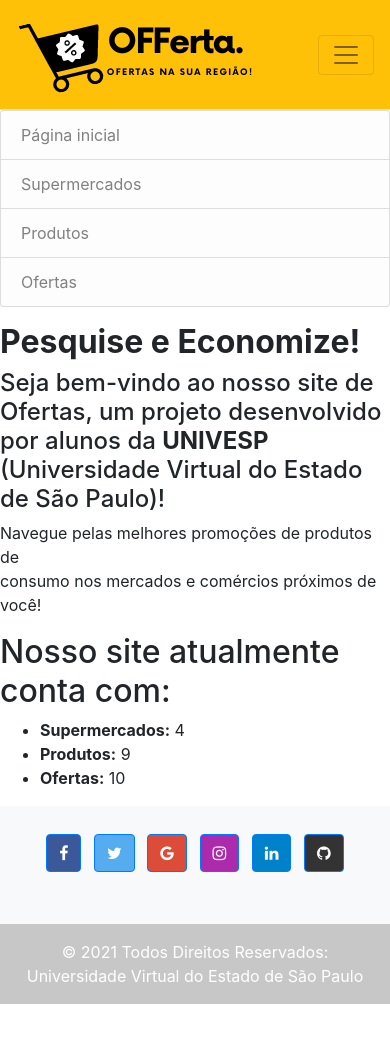
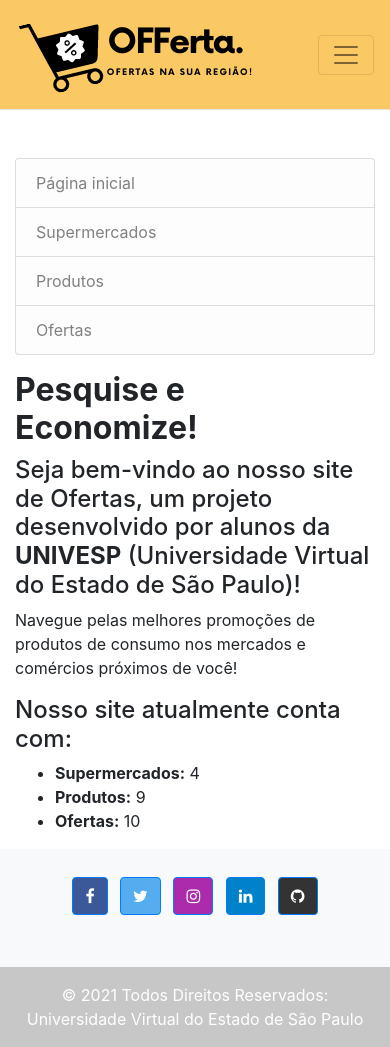
Before and after one commit to alunos2020pi/Projeto-Integrador, a Django app: page /ofertas/ in a window 390 px wide. Before the commit the page ends 1004 px from the top, so only its background shows below. Run offline with Django 3.2, Linux system fonts and the light colour scheme; data comes from the database, SQL or seed files in the repository; some libraries are stand-ins or nearby versions.

Commit message:
Ajuste do botão toggle, e visualização no celular. Ajustes na navbar e otimização da página inicial. Adição dos links no footer.

```diff
--- a/ofertas/templates/base_generic.html
+++ b/ofertas/templates/base_generic.html
@@ -4,6 +4,10 @@
   {% block title %}<title>OFFerta</title>{% endblock %}
   <meta charset="utf-8">
   <meta name="viewport" content="width=device-width, initial-scale=1, shrink-to-fit=no">
+  <script src="https://cdn.jsdelivr.net/npm/bootstrap@5.1.3/dist/js/bootstrap.bundle.min.js" integrity="sha384-ka7Sk0Gln4gmtz2MlQnikT1wXgYsOg+OMhuP+IlRH9sENBO0LRn5q+8nbTov4+1p" crossorigin="anonymous"></script>
+  <script src="https://code.jquery.com/jquery-3.3.1.slim.min.js" integrity="sha384-q8i/X+965DzO0rT7abK41JStQIAqVgRVzpbzo5smXKp4YfRvH+8abtTE1Pi6jizo" crossorigin="anonymous"></script>
+  <script src="https://cdnjs.cloudflare.com/ajax/libs/popper.js/1.14.3/umd/popper.min.js" integrity="sha384-ZMP7rVo3mIykV+2+9J3UJ46jBk0WLaUAdn689aCwoqbBJiSnjAK/l8WvCWPIPm49" crossorigin="anonymous"></script>
+  <script src="https://stackpath.bootstrapcdn.com/bootstrap/4.1.3/js/bootstrap.min.js" integrity="sha384-ChfqqxuZUCnJSK3+MXmPNIyE6ZbWh2IMqE241rYiqJxyMiZ6OW/JmZQ5stwEULTy" crossorigin="anonymous"></script>
   <link rel="stylesheet" href="https://cdn.jsdelivr.net/npm/bootstrap@4.5.3/dist/css/bootstrap.min.css"
         integrity="sha384-TX8t27EcRE3e/ihU7zmQxVncDAy5uIKz4rEkgIXeMed4M0jlfIDPvg6uqKI2xXr2" crossorigin="anonymous">
 
@@ -12,18 +16,19 @@
 
 <!-- Add additional CSS in static file -->
   {% load static %}
-
-  <link rel="stylesheet" href="{% static 'css/styles.css' %}">
   <script type="text/javascript" src="{% static 'scripts/jquery-3.6.0.min.js' %}"></script>
   <script type="text/javascript" src="{% static 'scripts/script.js' %}"></script>
+  <link rel="stylesheet" href="{% static 'css/styles.css' %}">
+
 </head>
 <body class="d-flex flex-column min-vh-100">
 
-  <nav class="navbar navbar-expand-lg sticky-top py-lg-0 border-bottom navbar-light bg-warning">
-        <div class="container">
+  <nav class="navbar navbar-expand-lg sticky-top border-bottom navbar-light mb-5" style="background-color: #FBC964;">
+    <div class="container-fluid">
         <a href="{% url 'index' %}" class="navbar-brand">
             <img src="{% static '/img/icons/logo_navbar.png' %}"  class="d-inline-block align-self-top" alt="">
         </a>
+
         <button class="navbar-toggler" data-toggle="collapse" data-target="#navbarCollapse">
             <span class="navbar-toggler-icon"> </span>
         </button>
@@ -39,7 +44,7 @@
         </div>
     </div>
   </nav>
-
+  <div class="container-fluid">
     <div class="row">
       {% block sidebar %}
         <div class="col-lg-3">
@@ -63,7 +68,7 @@
             </ul>
         </div>
 	   {% endblock %}
-      <div class="col-sm-9 ">{% block content %}{% endblock %}</div>
+      <div class="col-sm-5">{% block content %}{% endblock %}</div>
     </div>
   </div>
 
@@ -75,34 +80,25 @@
           <a
             class="btn btn-primary btn-floating m-1"
             style="background-color: #3b5998;"
-            href="#!"
+            href="https://pt-br.facebook.com/univespoficial/"
             role="button"
-            ><i class="fa fa-facebook-f"></i
+            ><i class="fa fa-facebook"></i
           ></a>
 
           <!-- Twitter -->
           <a
             class="btn btn-primary btn-floating m-1"
             style="background-color: #55acee;"
-            href="#!"
+            href="https://twitter.com/univespoficial"
             role="button"
             ><i class="fa fa-twitter"></i
-          ></a>
-
-          <!-- Google -->
-          <a
-            class="btn btn-primary btn-floating m-1"
-            style="background-color: #dd4b39;"
-            href="#!"
-            role="button"
-            ><i class="fa fa-google"></i
           ></a>
 
           <!-- Instagram -->
           <a
             class="btn btn-primary btn-floating m-1"
             style="background-color: #ac2bac;"
-            href="#!"
+            href="https://www.instagram.com/univespoficial/?hl=pt-br"
             role="button"
             ><i class="fa fa-instagram"></i
           ></a>
@@ -111,7 +107,7 @@
           <a
             class="btn btn-primary btn-floating m-1"
             style="background-color: #0082ca;"
-            href="#!"
+            href="https://www.linkedin.com/school/univespoficial/"
             role="button"
             ><i class="fa fa-linkedin"></i
           ></a>
@@ -119,7 +115,7 @@
           <a
             class="btn btn-primary btn-floating m-1"
             style="background-color: #333333;"
-            href="#!"
+            href="https://github.com/alunos2020pi/Projeto-Integrador"
             role="button"
             ><i class="fa fa-github"></i
           ></a>
--- a/ofertas/templates/index.html
+++ b/ofertas/templates/index.html
@@ -3,8 +3,8 @@
 {% block content %}
   <h2><b>Pesquise e Economize!</b></h2>
   <h4>Seja bem-vindo ao nosso site de Ofertas, um projeto desenvolvido por alunos da <b>UNIVESP</b> (Universidade Virtual do Estado de São Paulo)!</h4>
-  <p>Navegue pelas melhores promoções de produtos de <br> consumo nos mercados e comércios próximos de você!</p>
-  <h2>Nosso site atualmente conta com:</h2>
+  <p>Navegue pelas melhores promoções de produtos de consumo nos mercados e comércios próximos de você!</p>
+  <h4>Nosso site atualmente conta com:</h4>
   <ul>
     <li><strong>Supermercados:</strong> {{ num_super }}</li>
     <li><strong>Produtos:</strong> {{ num_prod }}</li>
```
Also changed, not shown: ofertas/static/css/style.css (+10 -1 lines). Lines whose indentation alone changed are shown as unchanged.
